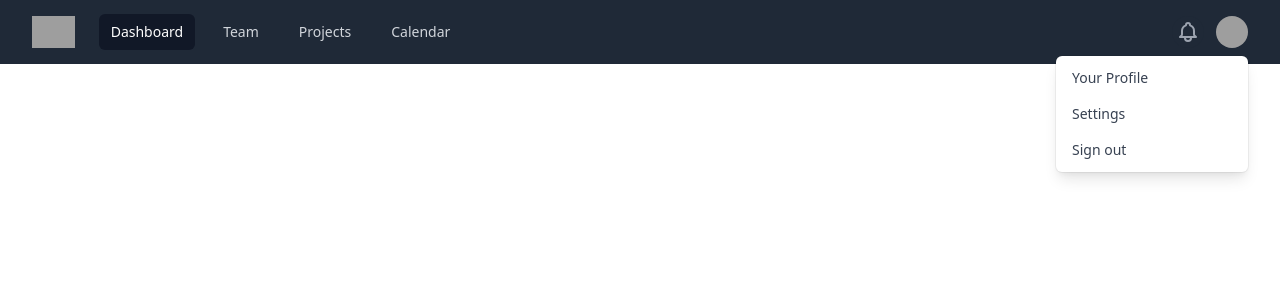
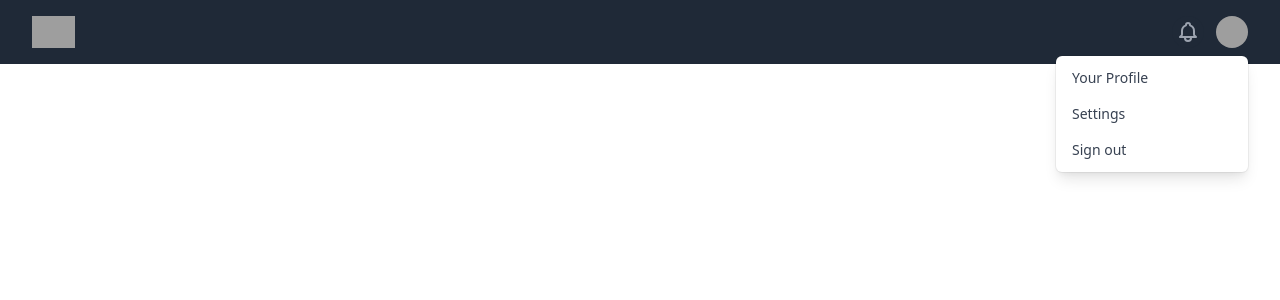
Before and after one commit to ks217/reactwind-admin-shell, a React (Create React App) app: page /dashboard in a window 1280 px wide. Shown: the top 300 px of the page. Built offline with nearby package versions, Linux system fonts and the light colour scheme; grey boxes are pictures that could not be loaded.

Commit message:
Remove menu links from Nav

```diff
--- a/src/pages/Dashboard.js
+++ b/src/pages/Dashboard.js
@@ -66,35 +66,6 @@
                 src="https://tailwindui.com/img/logos/workflow-logo-indigo-500-mark-white-text.svg"
                 alt="Workflow"
               />
-            </div>
-            <div className="hidden sm:block sm:ml-6">
-              <div className="flex space-x-4">
-                {/* <!-- Current: "bg-gray-900 text-white", Default: "text-gray-300 hover:bg-gray-700 hover:text-white" --> */}
-                <a
-                  href="#dashboard"
-                  className="bg-gray-900 text-white px-3 py-2 rounded-md text-sm font-medium"
-                >
-                  Dashboard
-                </a>
-                <a
-                  href="#Team"
-                  className="text-gray-300 hover:bg-gray-700 hover:text-white px-3 py-2 rounded-md text-sm font-medium"
-                >
-                  Team
-                </a>
-                <a
-                  href="#Projects"
-                  className="text-gray-300 hover:bg-gray-700 hover:text-white px-3 py-2 rounded-md text-sm font-medium"
-                >
-                  Projects
-                </a>
-                <a
-                  href="#Calendar"
-                  className="text-gray-300 hover:bg-gray-700 hover:text-white px-3 py-2 rounded-md text-sm font-medium"
-                >
-                  Calendar
-                </a>
-              </div>
             </div>
           </div>
           <div className="absolute inset-y-0 right-0 flex items-center pr-2 sm:static sm:inset-auto sm:ml-6 sm:pr-0">
@@ -172,37 +143,6 @@
           </div>
         </div>
       </div>
-
-      {/* <!-- Mobile menu, show/hide based on menu state. --> */}
-      <div className="sm:hidden" id="mobile-menu">
-        <div className="px-2 pt-2 pb-3 space-y-1">
-          {/* <!-- Current: "bg-gray-900 text-white", Default: "text-gray-300 hover:bg-gray-700 hover:text-white" --> */}
-          <a
-            href="#"
-            className="bg-gray-900 text-white block px-3 py-2 rounded-md text-base font-medium"
-          >
-            Dashboard
-          </a>
-          <a
-            href="#"
-            className="text-gray-300 hover:bg-gray-700 hover:text-white block px-3 py-2 rounded-md text-base font-medium"
-          >
-            Team
-          </a>
-          <a
-            href="#"
-            className="text-gray-300 hover:bg-gray-700 hover:text-white block px-3 py-2 rounded-md text-base font-medium"
-          >
-            Projects
-          </a>
-          <a
-            href="#"
-            className="text-gray-300 hover:bg-gray-700 hover:text-white block px-3 py-2 rounded-md text-base font-medium"
-          >
-            Calendar
-          </a>
-        </div>
-      </div>
     </nav>
   );
 }
```
Lines whose indentation alone changed are shown as unchanged.
